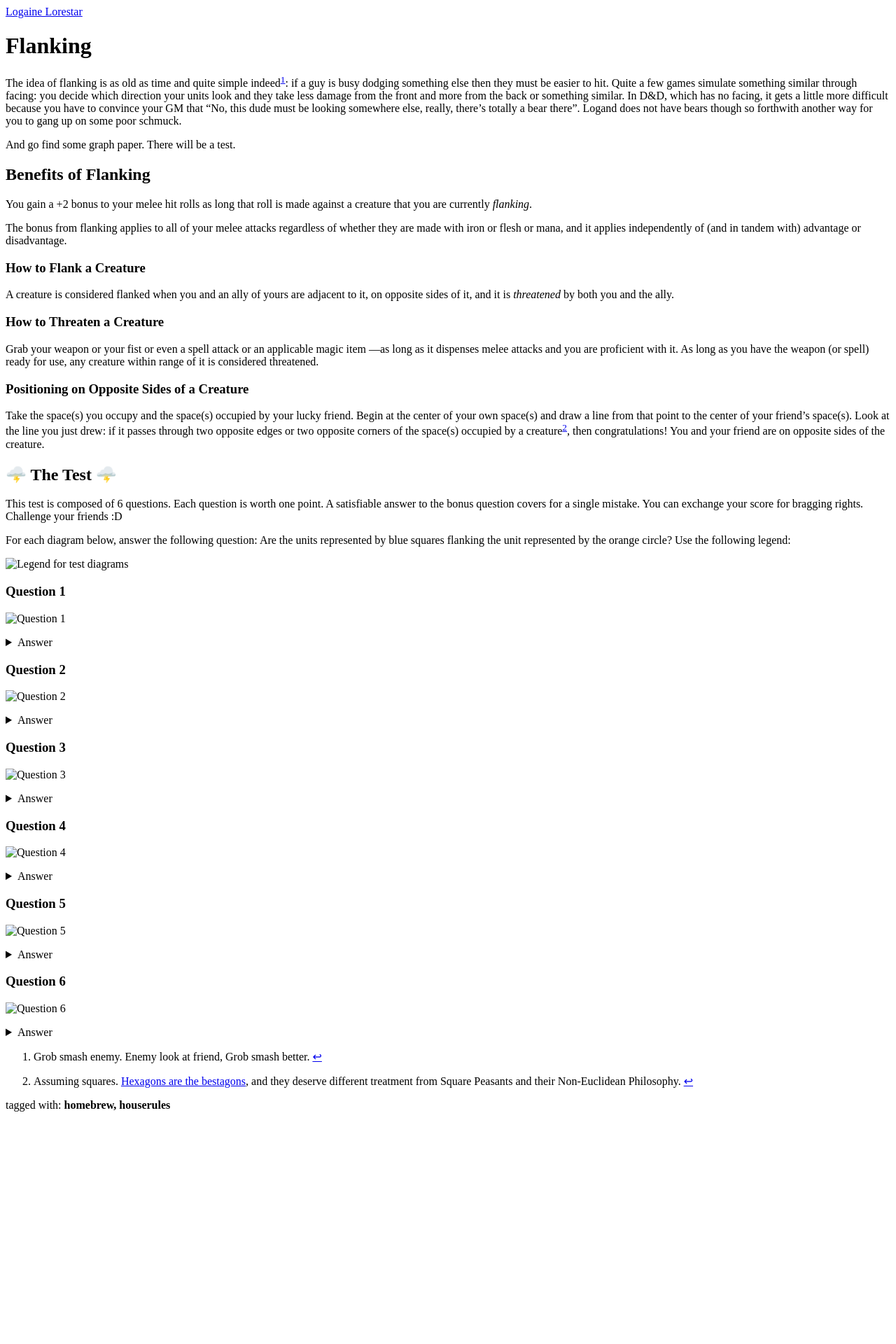
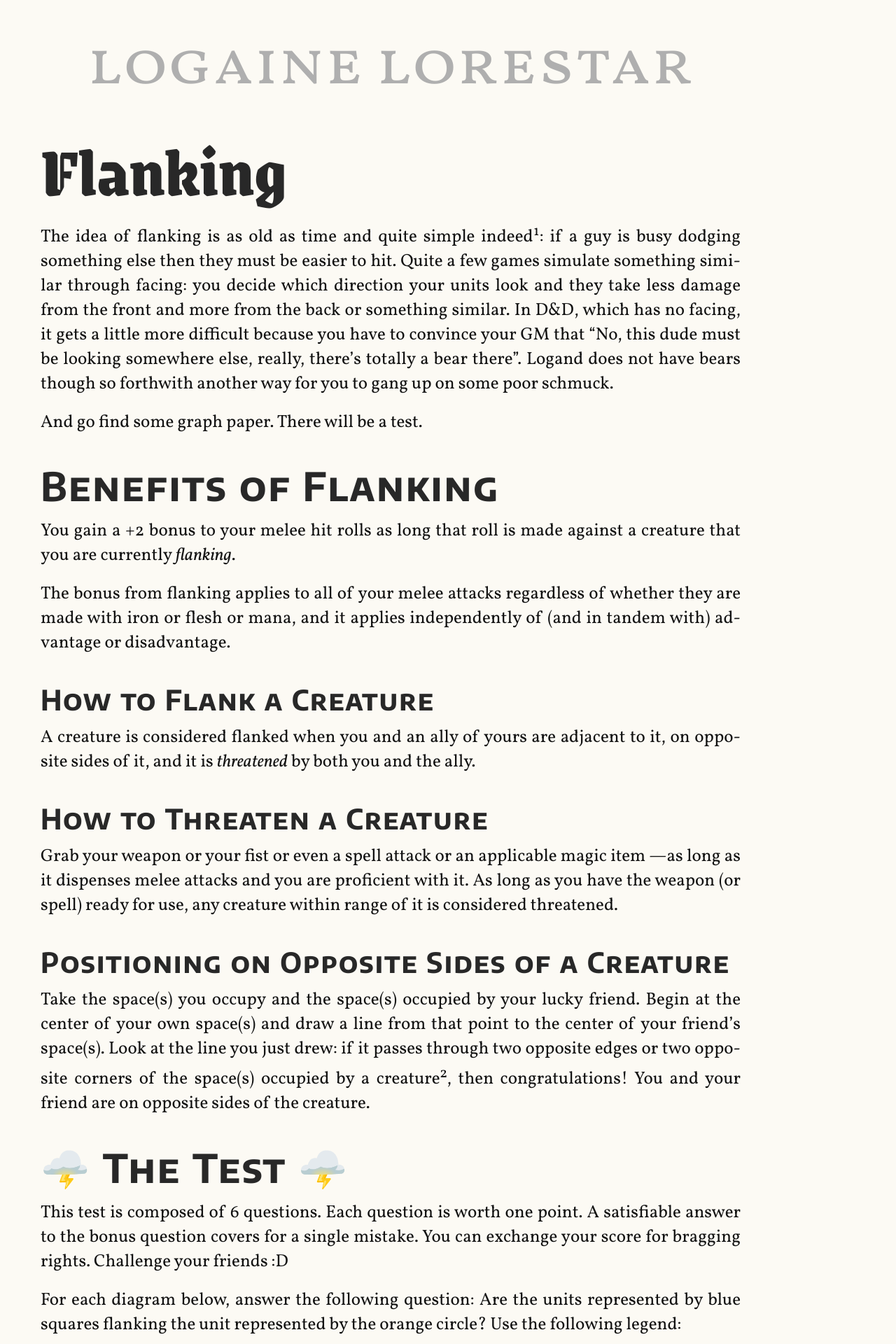
Before and after one commit to bjogart/logaine-lorestar, a Jekyll site: the page built from _posts/2023-10-29-flanking.md, in a window 1280 px wide. Shown: the top 1920 px of the page at 70% size. Built offline with Jekyll 4.4.1, drawn with Linux system fonts in a browser that asks for light colours; before the commit the page ends 1596 px from its top, so only the background shows below that.

Commit message:
Fix resource links

```diff
--- a/_layouts/default.html
+++ b/_layouts/default.html
@@ -6,15 +6,15 @@
     <meta name="viewport" content="width=device-width, initial-scale=1.0" />
     <link
       rel="shortcut icon"
-      href="{{ "/resource/img/ico.png" | relative_url }}"
+      href="{{ "/resources/img/ico.png" | relative_url }}"
       type="image/png"
     />
-    <link rel="stylesheet" href="{{ "/resource/style/font.css" | relative_url }}" />
-    <link rel="stylesheet" href="{{ "/resource/style/main.css" | relative_url }}" />
+    <link rel="stylesheet" href="{{ "/resources/style/font.css" | relative_url }}" />
+    <link rel="stylesheet" href="{{ "/resources/style/main.css" | relative_url }}" />
   </head>
   <body>
     <div class="pagenav"><a href="{{ site.baseurl }}">Logaine Lorestar</a></div>
     {{ content }}
-    <script src="{{ "/resource/script/fit-elements.js" | relative_url }}"></script>
+    <script src="{{ "/resources/script/fit-elements.js" | relative_url }}"></script>
   </body>
 </html>
--- a/_posts/2023-10-29-flanking.md
+++ b/_posts/2023-10-29-flanking.md
@@ -68,11 +68,11 @@ answer the following question:
 Are the units represented by blue squares flanking the unit represented by the orange circle?
 Use the following legend:
 
-![Legend for test diagrams]({{ site.baseurl }}/resource/2023-10-29-flanking-legend.svg)
+![Legend for test diagrams]({{ site.baseurl }}/resources/post/2023-10-29-flanking-legend.svg)
 
 ### Question 1
 
-![Question 1]({{ site.baseurl }}/resource/2023-10-29-flanking-q1.svg)
+![Question 1]({{ site.baseurl }}/resources/post/2023-10-29-flanking-q1.svg)
 
 <details>
 <summary>Answer</summary>
@@ -81,7 +81,7 @@ Use the following legend:
 
 ### Question 2
 
-![Question 2]({{ site.baseurl }}/resource/2023-10-29-flanking-q2.svg)
+![Question 2]({{ site.baseurl }}/resources/post/2023-10-29-flanking-q2.svg)
 
 <details>
 <summary>Answer</summary>
@@ -90,7 +90,7 @@ Use the following legend:
 
 ### Question 3
 
-![Question 3]({{ site.baseurl }}/resource/2023-10-29-flanking-q3.svg)
+![Question 3]({{ site.baseurl }}/resources/post/2023-10-29-flanking-q3.svg)
 
 <details>
 <summary>Answer</summary>
@@ -99,7 +99,7 @@ Use the following legend:
 
 ### Question 4
 
-![Question 4]({{ site.baseurl }}/resource/2023-10-29-flanking-q4.svg)
+![Question 4]({{ site.baseurl }}/resources/post/2023-10-29-flanking-q4.svg)
 
 <details>
 <summary>Answer</summary>
@@ -111,7 +111,7 @@ so this is absolutely a flank.</p>
 
 ### Question 5
 
-![Question 5]({{ site.baseurl }}/resource/2023-10-29-flanking-q5.svg)
+![Question 5]({{ site.baseurl }}/resources/post/2023-10-29-flanking-q5.svg)
 
 <details>
 <summary>Answer</summary>
@@ -126,7 +126,7 @@ and draw it before they can be considered flanking material.</p>
 
 ### Question 6
 
-![Question 6]({{ site.baseurl }}/resource/2023-10-29-flanking-q6.svg)
+![Question 6]({{ site.baseurl }}/resources/post/2023-10-29-flanking-q6.svg)
 
 <details>
 <summary>Answer</summary>
```
